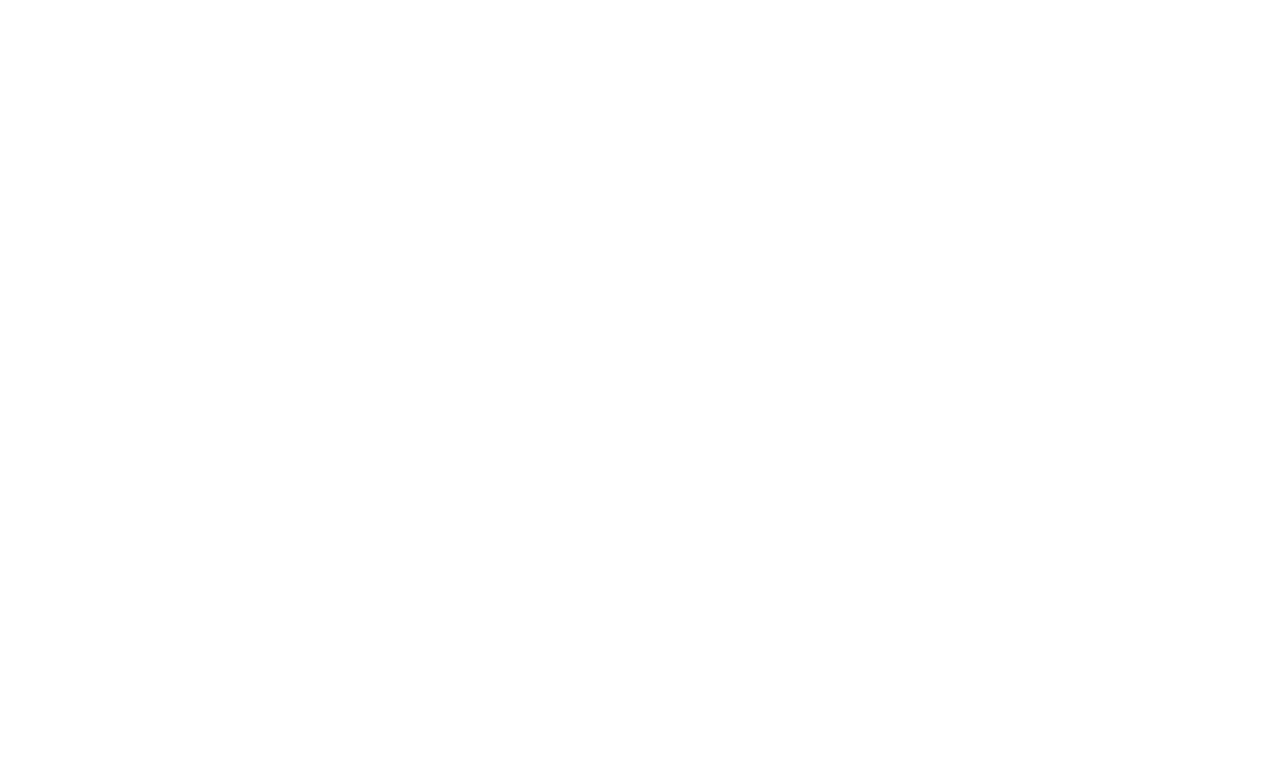
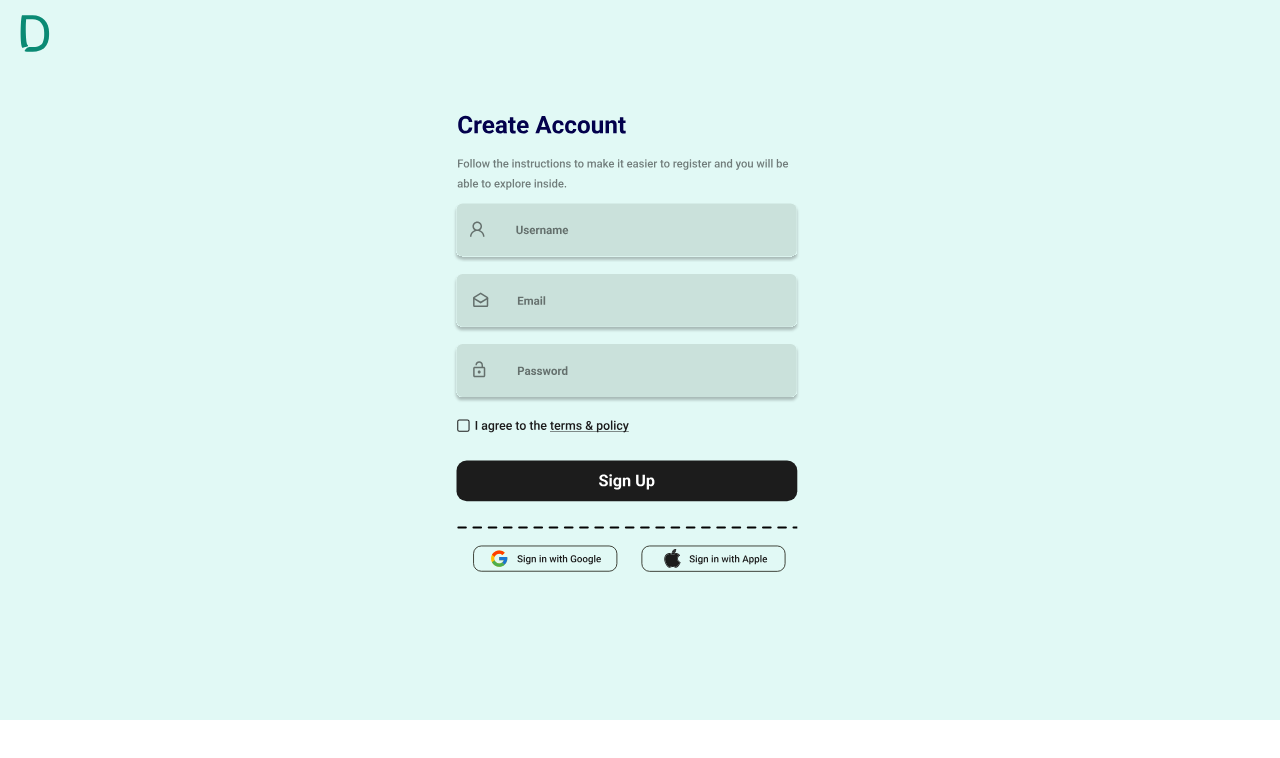
Before and after one commit to hardik-malani/Dawaai, a React (Vite) app: page /login in a window 1280 px wide. Before the commit this address had no page. Shown: the top 758 px of the page. Built offline with nearby package versions, Linux system fonts and the light colour scheme.

Commit message:
minor changes login added

```diff
--- a/src/App.jsx
+++ b/src/App.jsx
@@ -5,6 +5,7 @@
 import Hospital from './pages/Hospital/Hospital';
 import Location from './pages/Location';
 import Therapist from './pages/Therapist';
+import Login from './pages/Login';
 
 
 export default function App() {
@@ -17,6 +18,7 @@
           <Route path="/lab" element={<Hospital/>} />
           <Route path="/therapist" element={<Therapist/>} />
           <Route path="/test/:id" element={<Location/>} />
+          <Route path="/login" element={<Login/>} />
         </Routes>
       </Router>
     </>
--- a/src/components/Navbar.jsx
+++ b/src/components/Navbar.jsx
@@ -1,10 +1,11 @@
 import React from 'react'
+import { Link } from 'react-router-dom'
 
 export default function Navbar() {
   return (
     <div className='w-[70%] bg-white flex justify-between items-center mx-auto px-10 py-2 absolute top-10 left-[15%] rounded-xl'>
         <img src="/logo.svg" alt="logo" className='h-[38px]' />
-        <button className='text-[#00856F] font-semibold text-[20px] border-[1px] border-[#00856F] px-7 py-2 rounded-xl hover:bg-[#00856F] hover:text-white'>Login</button>
+        <Link to="login"><button className='text-[#00856F] font-semibold text-[20px] border-[1px] border-[#00856F] px-7 py-2 rounded-xl hover:bg-[#00856F] hover:text-white'>Login</button></Link>
     </div>
   )
 }
--- /dev/null
+++ b/src/pages/Login.jsx
@@ -0,0 +1,7 @@
+import React from 'react'
+
+export default function Login() {
+  return (
+    <div><img src={"/Landing.svg"} alt="" /></div>
+  )
+}
```
